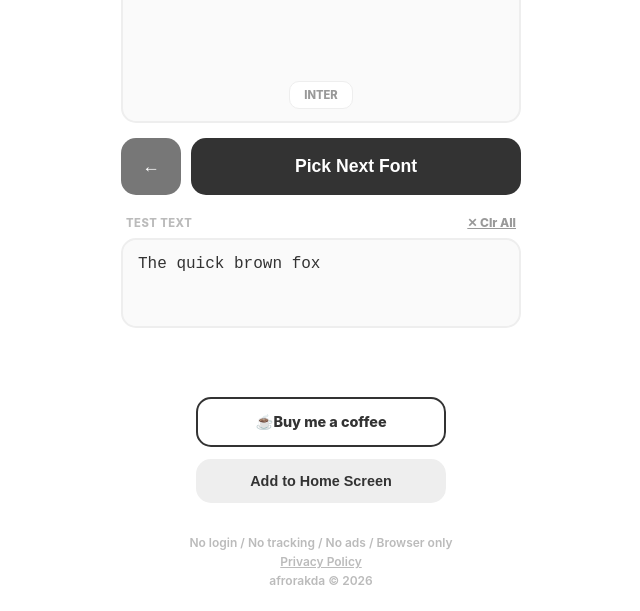
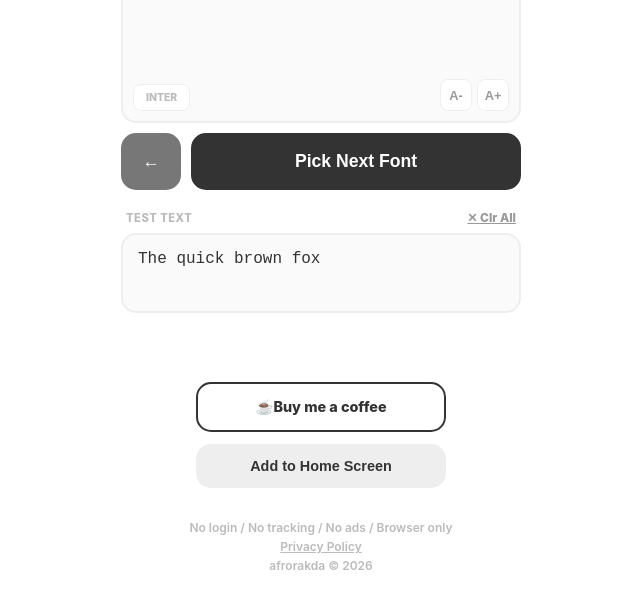
Before and after one commit to afrorakda/font-picker, a plain HTML site: page index.html in a window 1280 px wide. Shown: the part 258-869 px from the top of the page, without its empty margins (319-959 px from the left). Drawn offline with Linux system fonts and the light colour scheme; no server answers; a web font is replaced by a local one.

Commit message:
Update index.html

```diff
--- a/index.html
+++ b/index.html
@@ -8,7 +8,7 @@
     <title>Font Picker - Fridge Combo</title>
     <link rel="apple-touch-icon" href="image_23.png">
     <link rel="icon" type="image/png" href="image_23.png">
-    <link href="https://fonts.googleapis.com/css2?family=Inter:wght@400;800&family=Playfair+Display:ital,wght@0,700;1,700&family=Source+Code+Pro:wght@400;700&family=Bebas+Neue&family=Lora:wght@400;700&family=Montserrat:wght@400;900&family=Abril+Fatface&family=Sawarabi+Mincho&display=swap" rel="stylesheet">
+    <link href="https://fonts.googleapis.com/css2?family=Inter:wght@400;800&family=Playfair+Display:ital,wght@0,700;1,700&family=Source+Code+Pro:wght@400;700&family=Bebas+Neue&family=Lora:wght@400;700&family=Montserrat:wght@400;900&family=Abril+Fatface&family=Sawarabi+Mincho&family=Roboto:wght@400;700&family=Merriweather:wght@400;700&family=Caveat:wght@400;700&family=Noto+Sans+JP:wght@400;700&display=swap" rel="stylesheet">
     <style>
         :root {
             --bg: #fff;
@@ -29,7 +29,6 @@
             user-select: none;
         }
 
-        /* 入力エリアのみ選択・入力を許可 */
         textarea {
             -webkit-touch-callout: default !important;
             -webkit-user-select: text !important;
@@ -54,24 +53,38 @@
             background: var(--accent); padding: 8px 12px; border-radius: 10px;
         }
 
-        /* Display Area */
+        /* Display Area (全体タップでコピー) */
         .display-card {
             width: 100%; aspect-ratio: 1 / 0.8; background: var(--input-bg);
             border: 2px solid var(--accent); border-radius: var(--radius);
             display: flex; align-items: center; justify-content: center;
-            overflow: hidden; padding: 25px; margin-bottom: 15px; position: relative;
+            overflow: hidden; padding: 25px; margin-bottom: 10px; position: relative;
+            cursor: pointer; transition: transform 0.1s;
         }
-        #fontDisplay { width: 100%; text-align: center; word-break: break-word; font-size: 2.2rem; line-height: 1.2; }
+        .display-card:active { transform: scale(0.98); background: var(--accent); }
+
+        #fontDisplay {
+            width: 100%; text-align: center; word-break: break-word;
+            font-size: 2.2rem; line-height: 1.2;
+        }
+
+        /* Size Controls (カード右下) */
+        .size-controls {
+            position: absolute; bottom: 10px; right: 10px; display: flex; gap: 5px;
+        }
+        .size-btn {
+            width: 32px; height: 32px; background: #fff; border: 1px solid var(--accent);
+            border-radius: 8px; font-weight: 800; color: #999; cursor: pointer;
+            display: flex; align-items: center; justify-content: center; font-size: 0.8rem;
+        }
 
         .info-tag {
-            position: absolute; bottom: 12px; font-size: 0.7rem; font-weight: 800;
-            background: #fff; color: #999; padding: 6px 14px;
-            border-radius: 10px; text-transform: uppercase; cursor: pointer;
-            border: 1px solid var(--accent); transition: 0.1s;
+            position: absolute; bottom: 10px; left: 10px; font-size: 0.65rem; font-weight: 800;
+            background: #fff; color: #bbb; padding: 6px 12px;
+            border-radius: 8px; text-transform: uppercase; border: 1px solid var(--accent);
         }
-        .info-tag:active { transform: scale(0.95); background: var(--accent); }
 
-        /* Controls */
+        /* Main Controls */
         .controls { display: flex; gap: 10px; margin-bottom: 20px; width: 100%; }
         .main-btn {
             background: var(--main); color: #fff; border: none; padding: 18px;
@@ -88,7 +101,7 @@
         .clr-link { font-size: 0.75rem; font-weight: 800; color: #999; cursor: pointer; text-decoration: underline; }
 
         textarea {
-            width: 100%; height: 90px; border-radius: var(--radius);
+            width: 100%; height: 80px; border-radius: var(--radius);
             border: 2px solid var(--accent); background: var(--input-bg);
             padding: 15px; font-size: 16px; color: var(--main);
             resize: none; outline: none; -webkit-appearance: none;
@@ -96,6 +109,7 @@
             transition: border-color 0.2s; font-weight: 500;
         }
         textarea:focus { border-color: var(--main); }
+        textarea::placeholder { color: var(--placeholder); -webkit-text-fill-color: var(--placeholder); }
 
         /* Footer */
         .footer-btns { margin-top: auto; display: flex; flex-direction: column; align-items: center; gap: 12px; padding: 40px 0 30px; }
@@ -128,9 +142,13 @@
         <a href="https://afrorakda.github.io/" class="hub-link">🏠 Hub</a>
     </header>
 
-    <div class="display-card">
+    <div class="display-card" id="copyArea">
         <div id="fontDisplay">The quick brown fox</div>
         <div class="info-tag" id="fontInfo">Inter</div>
+        <div class="size-controls">
+            <button class="size-btn" id="sizeDown">A-</button>
+            <button class="size-btn" id="sizeUp">A+</button>
+        </div>
     </div>
 
     <div class="controls">
@@ -164,7 +182,7 @@
     <div class="modal-content">
         <span class="close-icon" id="closeModal">&times;</span>
         <h3 style="margin-top:0; font-weight:800">📱 Install</h3>
-        <p style="margin: 15px 0; color: #666; font-size: 0.9rem;">Add to home screen.</p>
+        <p style="margin: 15px 0; color: #666; font-size: 0.9rem;">Add to your home screen.</p>
         <div style="text-align: left; font-size: 0.9rem; line-height: 1.6;">
             <p>🍏 <b>iPhone (Safari):</b><br>Share > Add to Home Screen</p><br>
             <p>🤖 <b>Android (Chrome):</b><br>Menu (⋮) > Add to home screen</p>
@@ -182,20 +200,27 @@
         { name: 'Abril Fatface', family: '"Abril Fatface", serif' },
         { name: 'Bebas Neue', family: '"Bebas Neue", cursive' },
         { name: 'Sawarabi Mincho', family: '"Sawarabi Mincho", serif' },
+        { name: 'Roboto', family: '"Roboto", sans-serif' },
+        { name: 'Merriweather', family: '"Merriweather", serif' },
+        { name: 'Caveat', family: '"Caveat", cursive' },
+        { name: 'Noto Sans JP', family: '"Noto Sans JP", sans-serif' },
         { name: 'System Sans', family: 'sans-serif' },
         { name: 'System Serif', family: 'serif' },
         { name: 'System Mono', family: 'monospace' }
     ];
 
     let currentIndex = 0;
+    let currentSize = 2.2;
     const display = document.getElementById('fontDisplay');
     const info = document.getElementById('fontInfo');
     const input = document.getElementById('textInput');
+    const copyArea = document.getElementById('copyArea');
     const clrAll = document.getElementById('clrAll');
     const nextBtn = document.getElementById('nextBtn');
     const prevBtn = document.getElementById('prevBtn');
+    const sizeUp = document.getElementById('sizeUp');
+    const sizeDown = document.getElementById('sizeDown');
     const toast = document.getElementById('toast');
-    const modal = document.getElementById('modal');
 
     function updateFont(index) {
         currentIndex = (index + fontList.length) % fontList.length;
@@ -204,28 +229,32 @@
         info.textContent = font.name;
     }
 
+    function updateSize(delta) {
+        currentSize = Math.max(0.8, Math.min(5.0, currentSize + delta));
+        display.style.fontSize = `${currentSize}rem`;
+    }
+
     input.oninput = () => { display.textContent = input.value; };
 
     clrAll.onclick = () => {
-        input.value = "";
-        display.textContent = "";
-        input.focus();
+        input.value = ""; display.textContent = ""; input.focus();
     };
 
     nextBtn.onclick = () => updateFont(currentIndex + 1);
     prevBtn.onclick = () => updateFont(currentIndex - 1);
+    sizeUp.onclick = (e) => { e.stopPropagation(); updateSize(0.2); };
+    sizeDown.onclick = (e) => { e.stopPropagation(); updateSize(-0.2); };
 
-    info.onclick = () => {
+    copyArea.onclick = () => {
         navigator.clipboard.writeText(fontList[currentIndex].name).then(() => {
-            toast.textContent = "Font name copied!";
+            toast.textContent = `Font: ${fontList[currentIndex].name} copied!`;
             toast.style.opacity = '1';
-            setTimeout(() => toast.style.opacity = '0', 1500);
+            setTimeout(() => toast.style.opacity = '0', 2000);
         });
     };
 
-    document.getElementById('homeBtn').onclick = () => modal.style.display = 'flex';
-    document.getElementById('closeModal').onclick = () => modal.style.display = 'none';
-    window.onclick = (e) => { if (e.target == modal) modal.style.display = 'none'; };
+    document.getElementById('homeBtn').onclick = () => document.getElementById('modal').style.display = 'flex';
+    document.getElementById('closeModal').onclick = () => document.getElementById('modal').style.display = 'none';
 
     async function loadFooter() {
         try {
@@ -237,7 +266,6 @@
         } catch(e) {}
     }
     window.onload = loadFooter;
-
     updateFont(0);
 </script>
 
```
